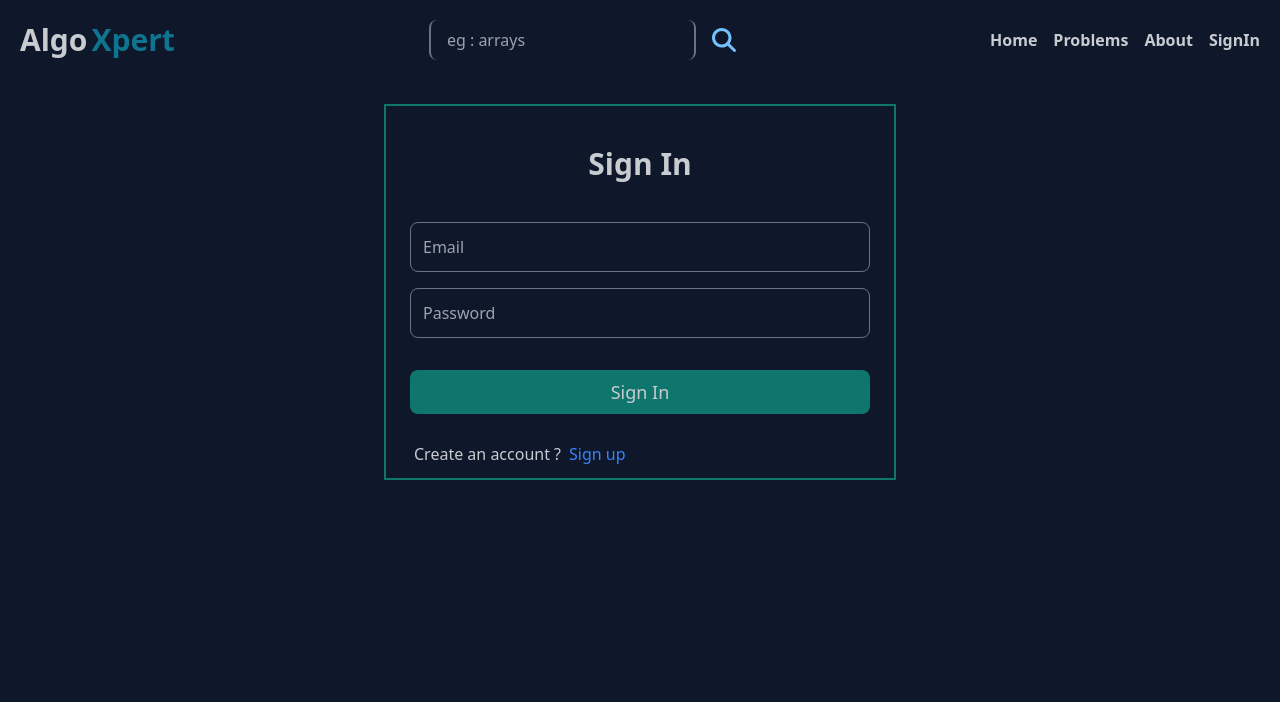
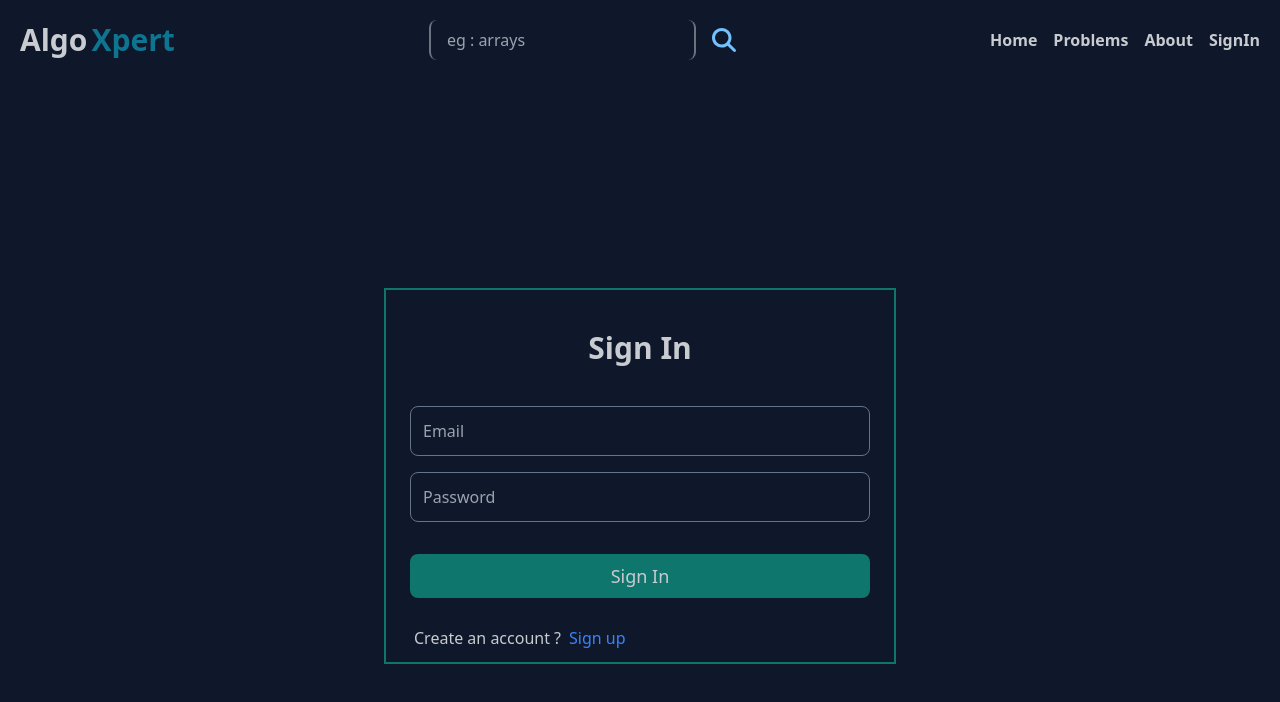
Before and after one commit to JK-mern/Leetcode-mern, a React (Vite) app in the folder client/: page /sign-in in a window 1280 px wide. Shown: the top 702 px of the page. Built offline with nearby package versions, Linux system fonts and the light colour scheme.

Commit message:
made some changes to sign in and signup design

```diff
--- a/client/src/Pages/SignIn.jsx
+++ b/client/src/Pages/SignIn.jsx
@@ -43,8 +43,8 @@ const SignIn = () => {
   };
 
   return (
-    <>
-      <div className="mx-auto  mt-6 p-3 max-w-lg items-center border-2 border-teal-700">
+    <div >
+      <div className="mx-auto   mt-20  md:mt-52 p-3 max-w-lg   items-center border-2 border-teal-700">
         <h1 className="text-3xl font-bold text-center my-7">Sign In</h1>
         <form onSubmit={handleSubmit} className="flex flex-col gap-4 p-3 ">
           <input
@@ -77,7 +77,7 @@ const SignIn = () => {
         </div>
         <Toast />
       </div>
-    </>
+    </div>
   );
 };
 
--- a/client/src/Pages/SignUp.jsx
+++ b/client/src/Pages/SignUp.jsx
@@ -42,7 +42,7 @@ function SignUp() {
 
   return (
     <>
-      <div className="mx-auto  mt-6 p-3 max-w-lg items-center border-2 border-teal-700">
+      <div className="mx-auto  mt-10 md:mt-52 p-3 max-w-lg items-center border-2 border-teal-700">
         <h1 className="text-3xl font-bold text-center my-7">Sign Up</h1>
         <form onSubmit={handleSubmit} className="flex flex-col gap-4 p-3 ">
           <input
```
